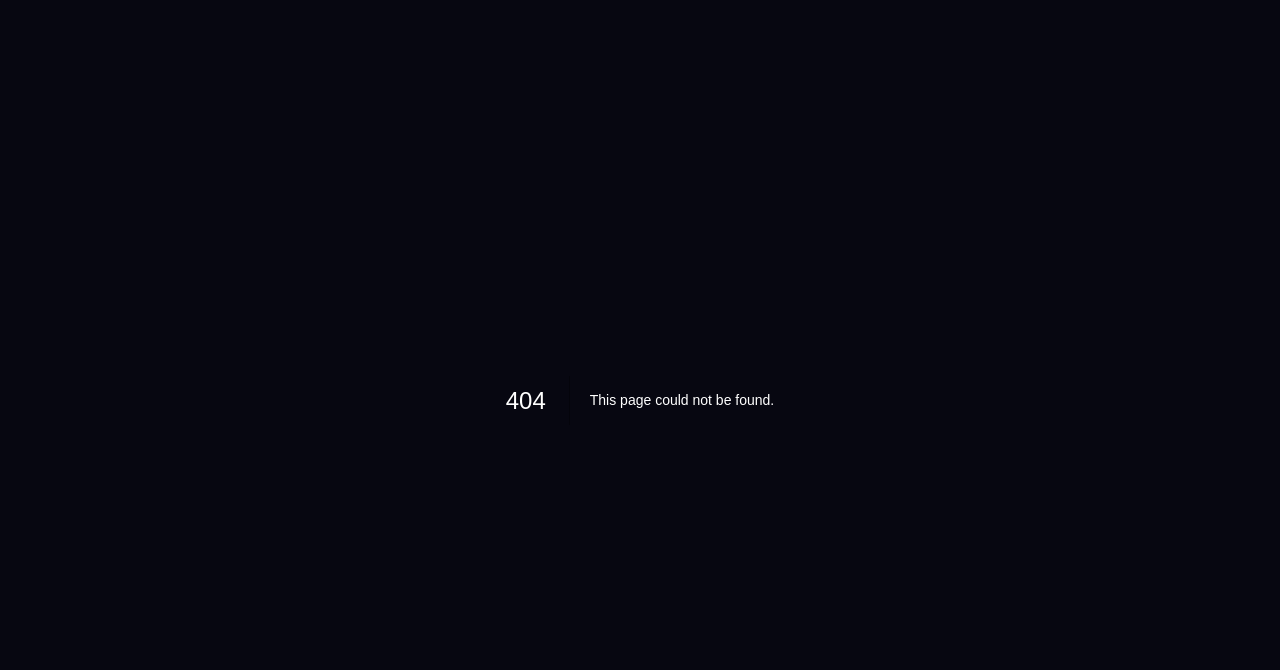
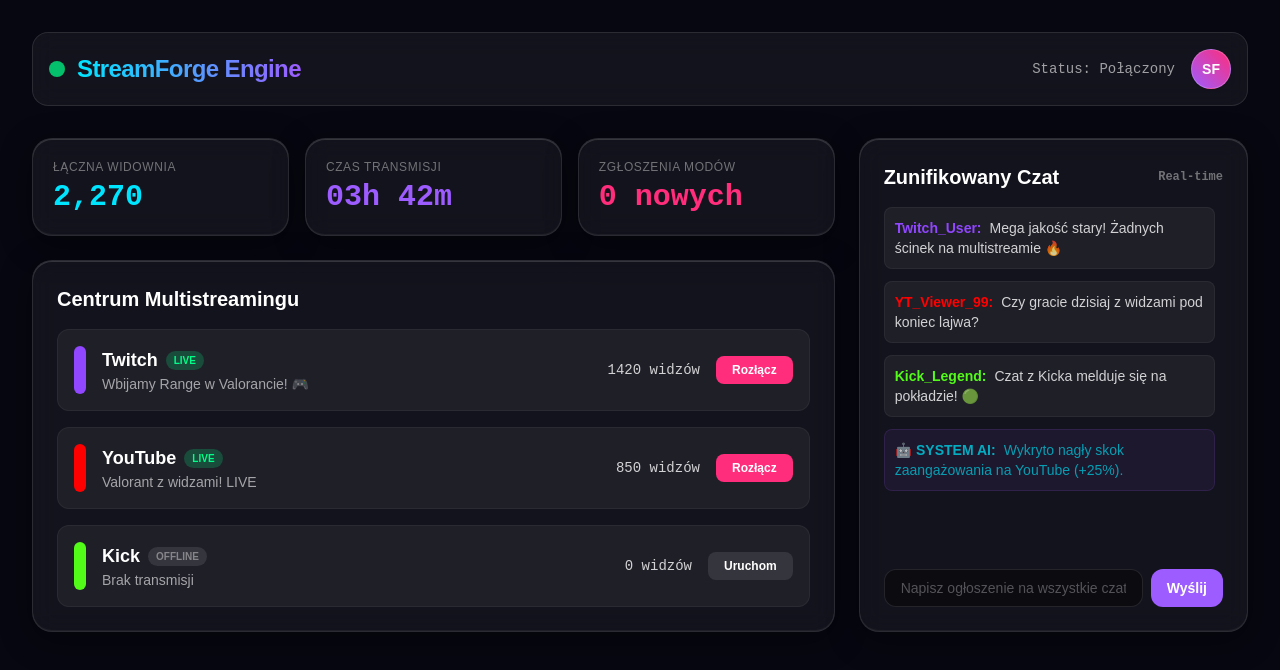
Before and after one commit to krzysztofpipiora-ops/StreamForge-0.0.1, a Next.js app: page /dashboard in a window 1280 px wide. Before the commit this address had no page. Shown: the top 670 px of the page. Built offline with nearby package versions, Linux system fonts and the light colour scheme; a web font is replaced by a local one.

Commit message:
Create page.tsx

```diff
--- /dev/null
+++ b/src/app/dashboard/page.tsx
@@ -0,0 +1,134 @@
+import React from 'react'
+
+// Atrakcyjne dane demonstracyjne, gdyby baza danych była pusta
+const MOCK_PLATFORMS = [
+  { name: 'Twitch', color: '#9146FF', active: true, viewers: 1420, title: 'Wbijamy Range w Valorancie! 🎮' },
+  { name: 'YouTube', color: '#FF0000', active: true, viewers: 850, title: 'Valorant z widzami! LIVE' },
+  { name: 'Kick', color: '#53FC18', active: false, viewers: 0, title: 'Brak transmisji' },
+]
+
+export default function DashboardPage() {
+  return (
+    <div className="min-h-screen bg-[#070711] text-white p-4 md:p-8 relative">
+      <div className="liquid-bg" />
+
+      {/* Górny pasek nawigacyjny */}
+      <header className="max-w-7xl mx-auto mb-8 flex flex-col sm:flex-row justify-between items-center gap-4 bg-white/5 backdrop-blur-md border border-white/10 p-4 rounded-2xl">
+        <div className="flex items-center gap-3">
+          <div className="h-4 w-4 rounded-full bg-[#00FF88] animate-pulse" />
+          <h1 className="text-2xl font-bold tracking-tight bg-gradient-to-r from-[#00E5FF] to-[#9D5CFF] bg-clip-text text-transparent">
+            StreamForge Engine
+          </h1>
+        </div>
+        <div className="flex items-center gap-4">
+          <span className="text-white/60 text-sm font-mono">Status: Połączony</span>
+          <div className="h-10 w-10 rounded-full bg-gradient-to-tr from-[#9D5CFF] to-[#FF2D7B] flex items-center justify-center font-bold text-sm border border-white/20 shadow-sm">
+            SF
+          </div>
+        </div>
+      </header>
+
+      {/* Główna siatka elementów (Grid) */}
+      <main className="max-w-7xl mx-auto grid grid-cols-1 lg:grid-cols-3 gap-6">
+
+        {/* LEWA I ŚRODKOWA KOLUMNA: Platformy i Zarządzanie */}
+        <div className="lg:col-span-2 flex flex-col gap-6">
+
+          {/* Szybkie statystyki ogólne */}
+          <div className="grid grid-cols-1 sm:grid-cols-3 gap-4">
+            <div className="bg-white/5 backdrop-blur-md border border-white/10 p-5 rounded-glass shadow-glassBase">
+              <p className="text-white/40 text-xs font-medium uppercase tracking-wider mb-1">Łączna widownia</p>
+              <h3 className="text-3xl font-bold font-mono text-[#00E5FF]">2,270</h3>
+            </div>
+            <div className="bg-white/5 backdrop-blur-md border border-white/10 p-5 rounded-glass shadow-glassBase">
+              <p className="text-white/40 text-xs font-medium uppercase tracking-wider mb-1">Czas transmisji</p>
+              <h3 className="text-3xl font-bold font-mono text-[#9D5CFF]">03h 42m</h3>
+            </div>
+            <div className="bg-white/5 backdrop-blur-md border border-white/10 p-5 rounded-glass shadow-glassBase">
+              <p className="text-white/40 text-xs font-medium uppercase tracking-wider mb-1">Zgłoszenia modów</p>
+              <h3 className="text-3xl font-bold font-mono text-[#FF2D7B]">0 nowych</h3>
+            </div>
+          </div>
+
+          {/* Zarządzanie platformami */}
+          <div className="bg-white/5 backdrop-blur-md border border-white/10 p-6 rounded-glass shadow-glassBase">
+            <h2 className="text-xl font-bold mb-4">Centrum Multistreamingu</h2>
+            <div className="flex flex-col gap-4">
+              {MOCK_PLATFORMS.map((platform) => (
+                <div key={platform.name} className="flex flex-col sm:flex-row items-start sm:items-center justify-between p-4 bg-white/5 border border-white/5 rounded-xl gap-4 hover:border-white/10 transition-colors">
+                  <div className="flex items-center gap-4">
+                    <div
+                      className="w-3 h-12 rounded-full"
+                      style={{ backgroundColor: platform.color }}
+                    />
+                    <div>
+                      <div className="flex items-center gap-2">
+                        <h4 className="font-bold text-lg">{platform.name}</h4>
+                        {platform.active ? (
+                          <span className="text-[10px] bg-[#00FF88]/20 text-[#00FF88] px-2 py-0.5 rounded-full font-bold uppercase">Live</span>
+                        ) : (
+                          <span className="text-[10px] bg-white/10 text-white/40 px-2 py-0.5 rounded-full font-bold uppercase">Offline</span>
+                        )}
+                      </div>
+                      <p className="text-white/60 text-sm truncate max-w-xs sm:max-w-md">{platform.title}</p>
+                    </div>
+                  </div>
+                  <div className="flex items-center gap-4 w-full sm:w-auto justify-between sm:justify-end">
+                    <span className="font-mono text-sm text-white/80">{platform.viewers} widzów</span>
+                    <button className={`px-4 py-1.5 rounded-lg text-xs font-bold transition-all active:scale-95 ${
+                      platform.active ? 'bg-[#FF2D7B] hover:bg-[#D61F63]' : 'bg-white/10 hover:bg-white/20'
+                    }`}>
+                      {platform.active ? 'Rozłącz' : 'Uruchom'}
+                    </button>
+                  </div>
+                </div>
+              ))}
+            </div>
+          </div>
+
+        </div>
+
+        {/* PRAWA KOLUMNA: Globalny Zunifikowany Czat */}
+        <div className="bg-white/5 backdrop-blur-md border border-white/10 p-6 rounded-glass shadow-glassBase flex flex-col h-[500px] lg:h-auto">
+          <h2 className="text-xl font-bold mb-4 flex items-center justify-between">
+            <span>Zunifikowany Czat</span>
+            <span className="text-xs font-mono text-white/40">Real-time</span>
+          </h2>
+
+          {/* Kontener na wiadomości z czatu */}
+          <div className="flex-1 overflow-y-auto space-y-3 pr-2 mb-4 text-sm scrollbar-thin">
+            <div className="p-2.5 bg-white/5 rounded-lg border border-white/5">
+              <span className="text-[#9146FF] font-bold mr-2">Twitch_User:</span>
+              <span className="text-white/80">Mega jakość stary! Żadnych ścinek na multistreamie 🔥</span>
+            </div>
+            <div className="p-2.5 bg-white/5 rounded-lg border border-white/5">
+              <span className="text-[#FF0000] font-bold mr-2">YT_Viewer_99:</span>
+              <span className="text-white/80">Czy gracie dzisiaj z widzami pod koniec lajwa?</span>
+            </div>
+            <div className="p-2.5 bg-white/5 rounded-lg border border-white/5">
+              <span className="text-[#53FC18] font-bold mr-2">Kick_Legend:</span>
+              <span className="text-white/80">Czat z Kicka melduje się na pokładzie! 🟢</span>
+            </div>
+            <div className="p-2.5 bg-[#9D5CFF]/10 rounded-lg border border-[#9D5CFF]/20 animate-pulse">
+              <span className="text-[#00E5FF] font-bold mr-2">🤖 SYSTEM AI:</span>
+              <span className="text-[#00E5FF]/90">Wykryto nagły skok zaangażowania na YouTube (+25%).</span>
+            </div>
+          </div>
+
+          {/* Pole wpisywania wiadomości */}
+          <div className="flex gap-2">
+            <input
+              type="text"
+              placeholder="Napisz ogłoszenie na wszystkie czaty..."
+              className="flex-1 bg-black/40 border border-white/10 rounded-xl px-4 py-2 text-sm focus:outline-none focus:border-[#9D5CFF] transition-colors placeholder:text-white/30"
+            />
+            <button className="bg-[#9D5CFF] hover:bg-[#8640FF] px-4 py-2 rounded-xl text-sm font-bold transition-all active:scale-95">
+              Wyślij
+            </button>
+          </div>
+        </div>
+
+      </main>
+    </div>
+  )
+}
```
